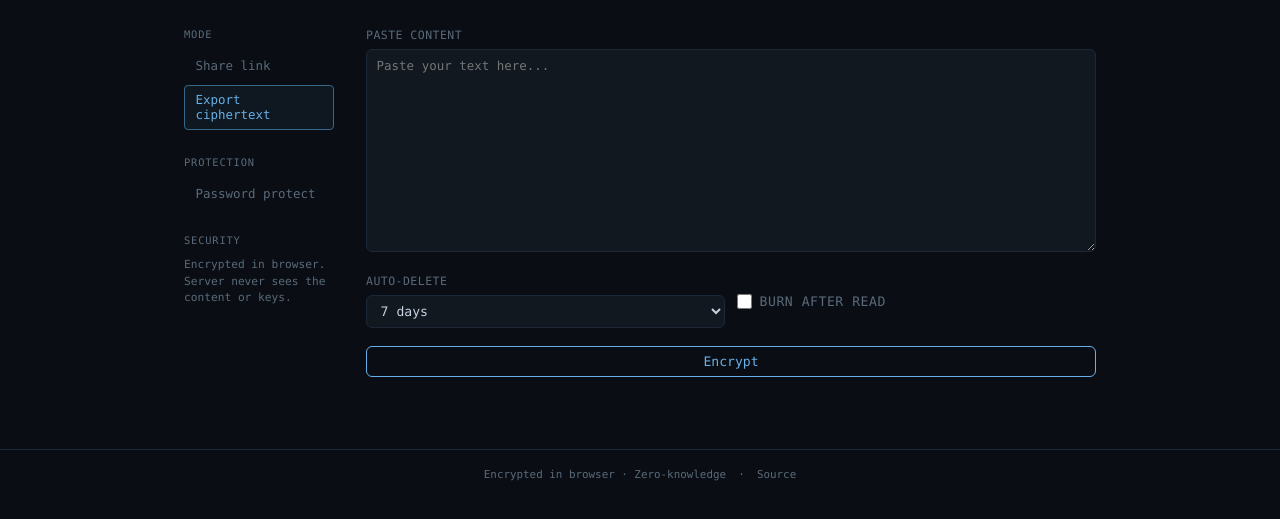
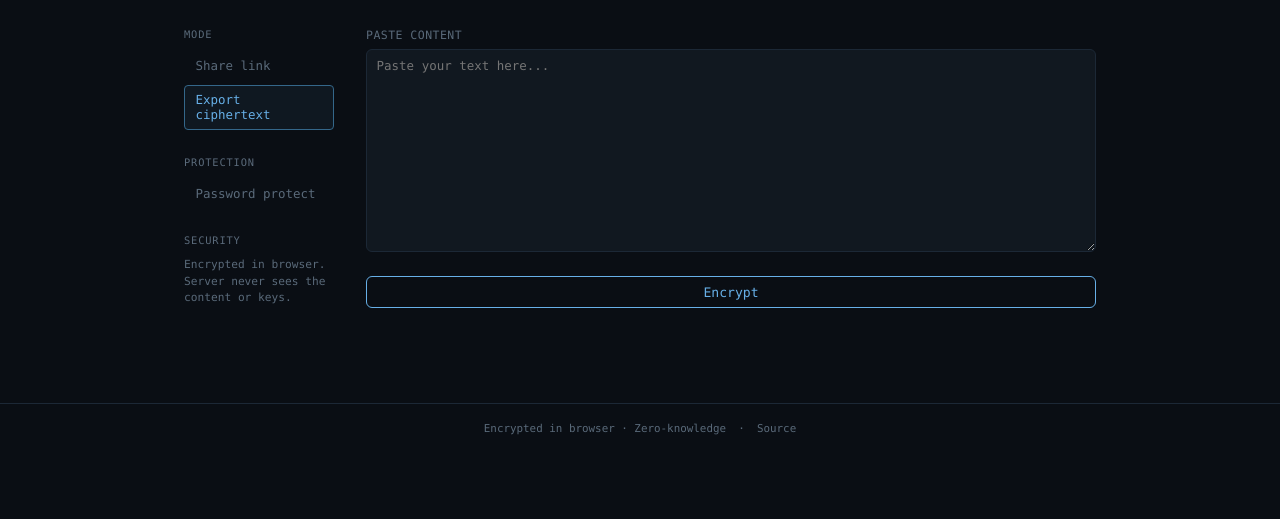
Before and after one commit to xEstiwen/nullpaste, a plain HTML site: page web/static/index.html in a window 1280 px wide. Both pictures are taken after a click on the button "Export ciphertext". Shown: the part 51-570 px from the top of the page. Drawn offline with Linux system fonts and the light colour scheme.

Commit message:
fix: hide ttl/burn in export mode

```diff
--- a/web/static/app.js
+++ b/web/static/app.js
@@ -311,17 +311,20 @@ function initIndex() {
   const exportSection = document.getElementById('export-section');
 
   if (tabLink && tabExport) {
+    const ttlRow = document.getElementById('ttl-burn-row');
     tabLink.addEventListener('click', () => {
       tabLink.classList.add('active');
       tabExport.classList.remove('active');
       createSection.style.display = 'block';
       exportSection.style.display = 'none';
+      if (ttlRow) ttlRow.style.display = 'flex';
     });
     tabExport.addEventListener('click', () => {
       tabExport.classList.add('active');
       tabLink.classList.remove('active');
       createSection.style.display = 'none';
       exportSection.style.display = 'block';
+      if (ttlRow) ttlRow.style.display = 'none';
     });
   }
 }
--- a/web/static/index.html
+++ b/web/static/index.html
@@ -67,7 +67,7 @@
           </div>
         </div>
 
-        <div class="form-row">
+        <div id="ttl-burn-row" class="form-row">
           <div class="form-group">
             <label for="ttl">Auto-delete</label>
             <select id="ttl">
```
